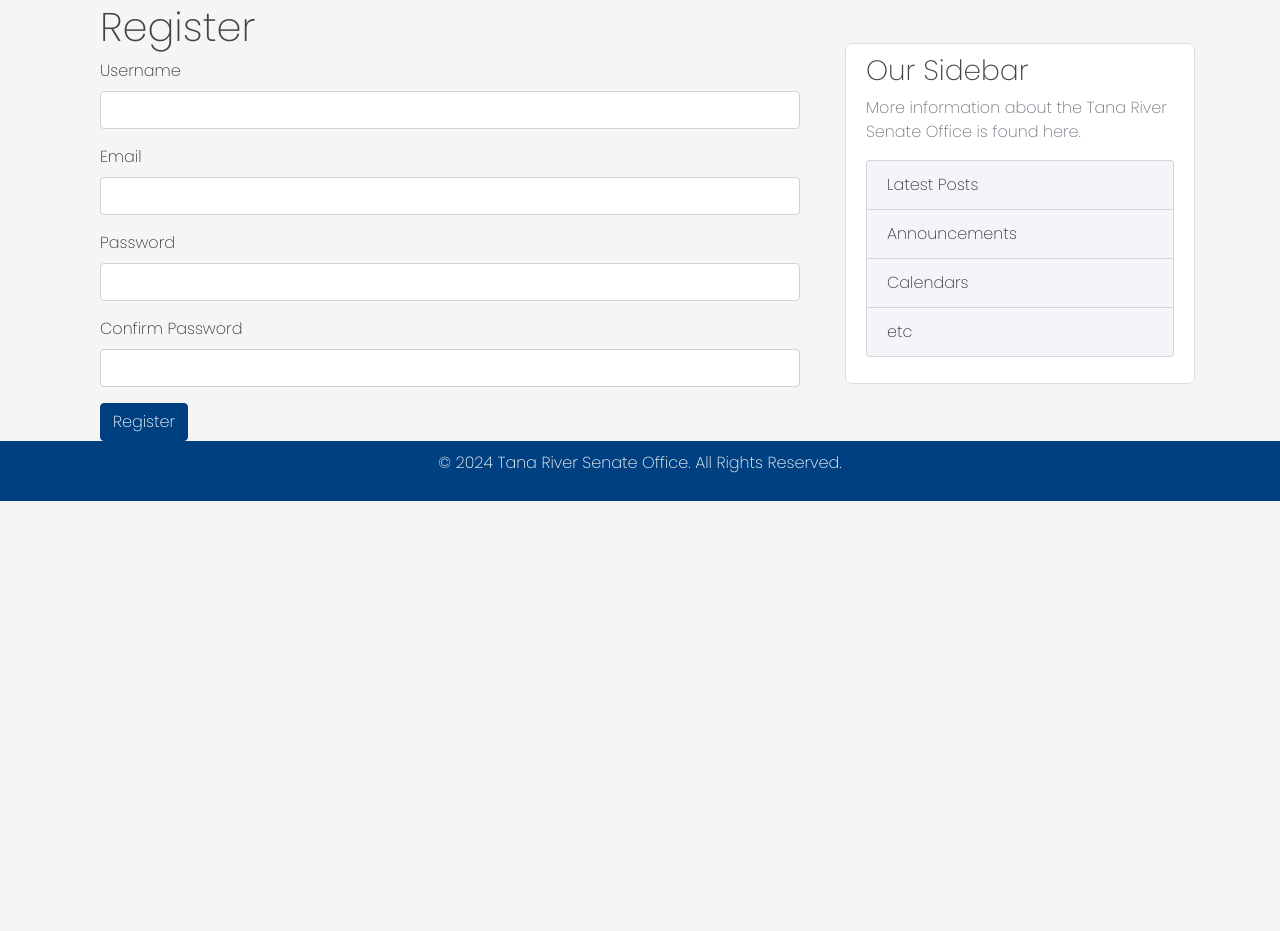
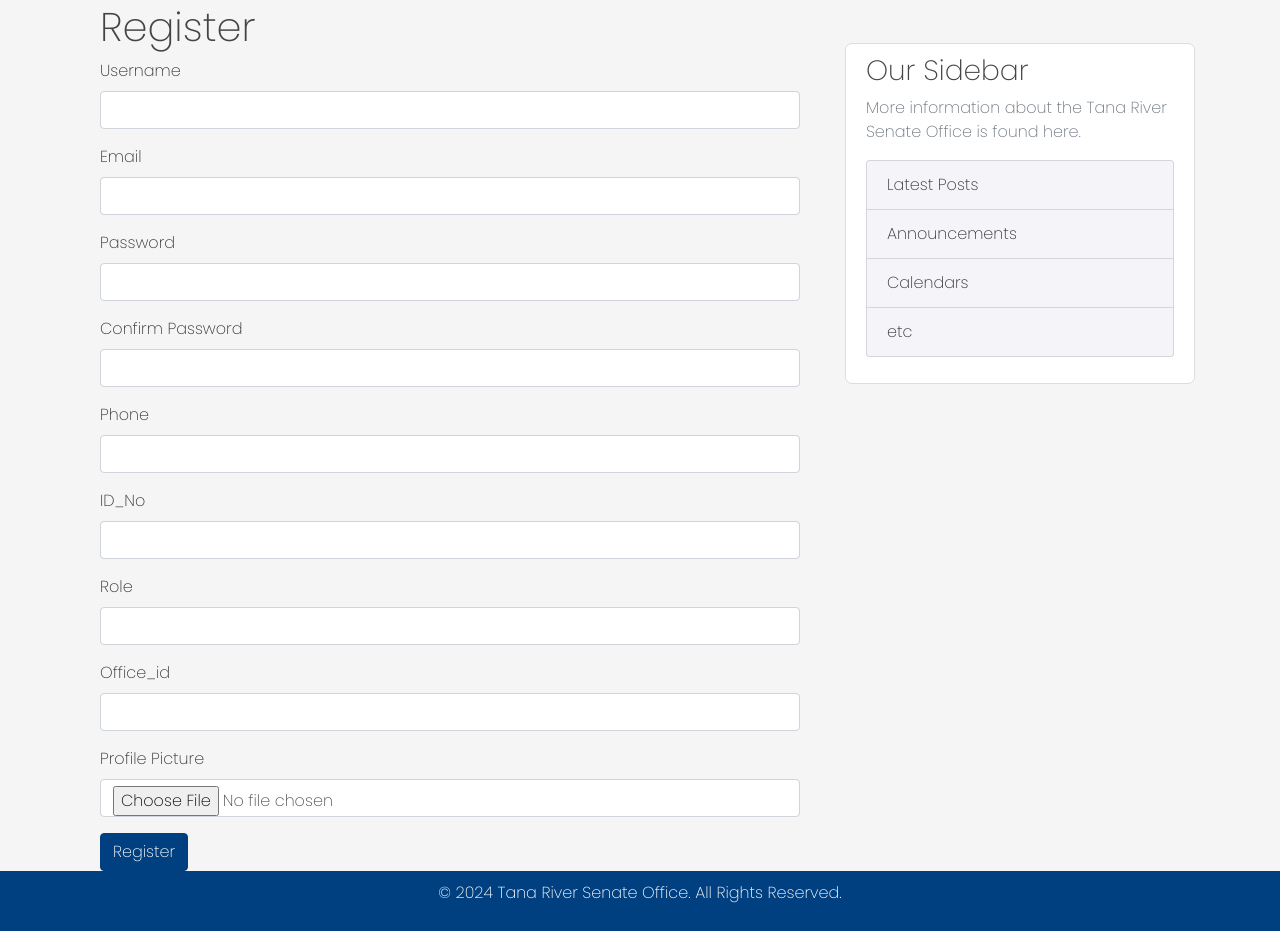
Before and after one commit to Isiji/Tana-R, a Flask app: page /register in a window 1280 px wide. Shown: the part 157-1088 px from the top of the page. Before the commit the page ends 658 px from the top, so only its background shows below. Run offline with Flask 3, Linux system fonts and the light colour scheme; parts of the project's set-up code (start-up, migrations or seed data) failed here and were passed over; some libraries are stand-ins or nearby versions.

Commit message:
changed registration form

```diff
--- a/Tana/templates/register.html
+++ b/Tana/templates/register.html
@@ -19,6 +19,21 @@
             <div class="form-group">
                 {{ form.confirm_password.label }} {{ form.confirm_password(class="form-control") }}
             </div>
+            <div class="form-group">
+                {{ form.phone.label }} {{ form.phone(class="form-control") }}
+            </div>
+            <div class="form-group">
+                {{ form.ID_No.label }} {{ form.ID_No (class="form-control") }}
+            </div>
+            <div class="form-group">
+                {{ form.role.label }} {{ form.role(class="form-control") }}
+            </div>
+            <div class="form-group">
+                {{ form.office_id.label }} {{ form.office_id(class="form-control") }}
+            </div>
+            <div class="form-group">
+                {{ form.profile_pic.label }} {{ form.profile_pic(class="form-control") }}
+            </div>
             <button type="submit" class="btn btn-primary">Register</button>
         </form>
     </div>
--- a/Tana/users/forms.py
+++ b/Tana/users/forms.py
@@ -14,10 +14,15 @@ from Tana.models.roles import UserRole
 class RegistrationForm(FlaskForm):
     name = StringField('Username', validators=[DataRequired(), Length(min=2, max=20)])
     email = StringField('Email', validators=[DataRequired(), Email()])
+    role = StringField('Role', validators=[DataRequired()])
     password = PasswordField('Password', validators=[DataRequired()])
     confirm_password = PasswordField('Confirm Password', validators=[DataRequired(), EqualTo('password')])
+    phone = StringField('Phone', validators=[DataRequired()])
+    ID_No = StringField('ID_No', validators=[DataRequired()])
+    role = StringField('Role', validators=[DataRequired()])
+    office_id = StringField('Office_id', validators=[DataRequired()])
+    profile_pic = FileField('Profile Picture', validators=[FileAllowed(['jpg', 'png', 'jpeg'])])
     submit = SubmitField('Register')
-
     def validate_email(self, email):
         db_storage = DBStorage()
         user = db_storage.get(users, email=email.data)
--- a/Tana/users/routes.py
+++ b/Tana/users/routes.py
@@ -6,7 +6,7 @@ from flask import Blueprint, jsonify, request, render_template, redirect, url_fo
 from Tana.models.members import users
 from Tana.models.roles import UserRole
 from Tana.engine.storage import DBStorage
-from Tana.users.forms import RegistrationForm, UpdateAccountForm, loginForm, RequestResetForm, ResetPasswordForm
+from Tana.users.forms import UpdateAccountForm, loginForm, RequestResetForm, ResetPasswordForm, RegistrationForm
 from flask_login import login_user, current_user, logout_user, login_required
 from Tana import bcrypt
 
```
